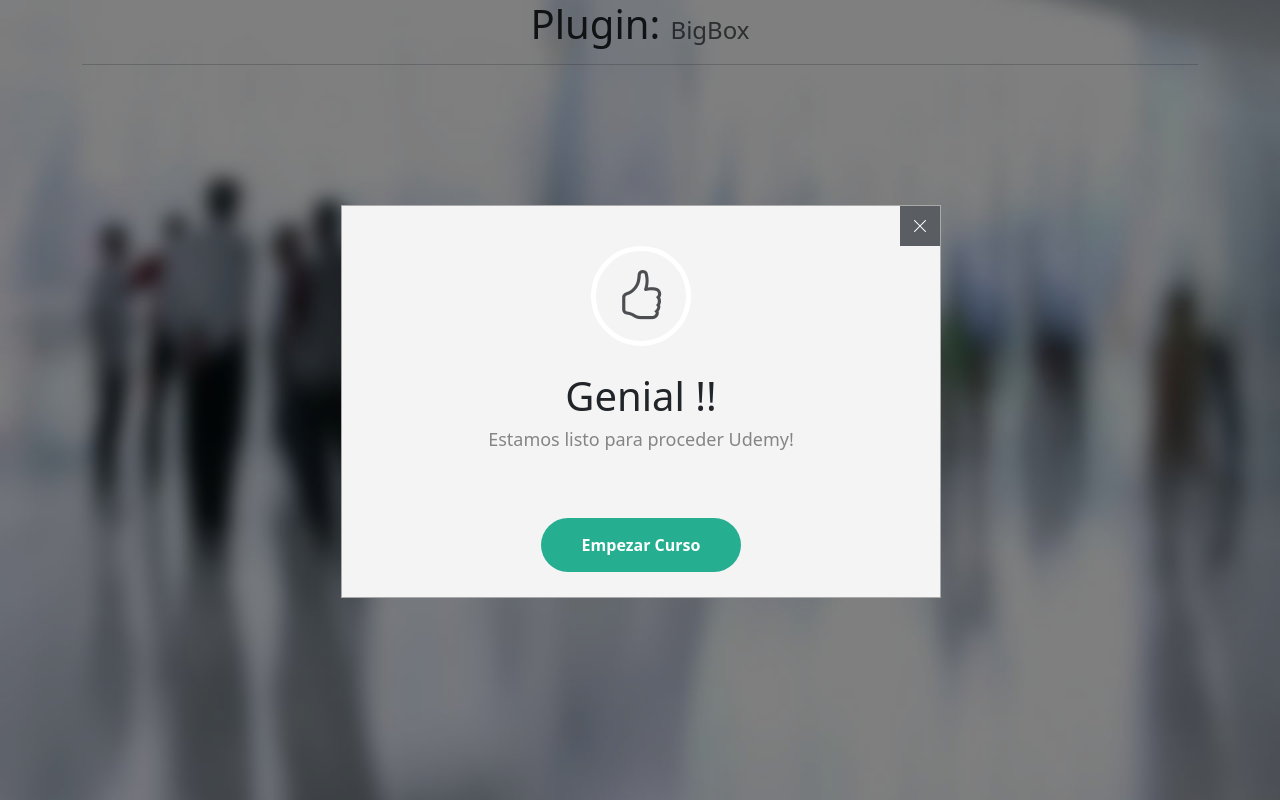
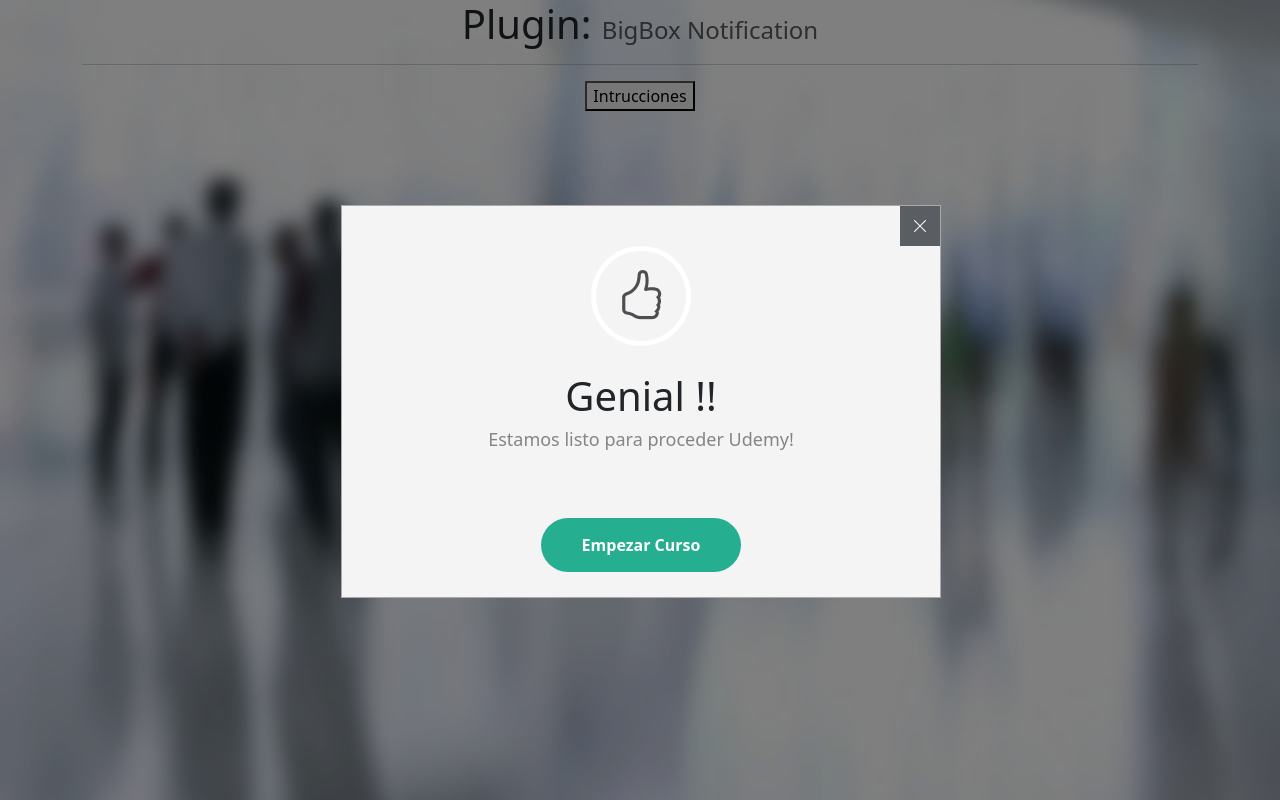
Before and after one commit to BladimirLanda/JQ_BigBox, a plain HTML site: page index.html in a window 1280 px wide. Drawn offline with nearby package versions, Linux system fonts and the light colour scheme.

Commit message:
Update: Se actualiza funcionalidad

```diff
--- a/css/style.css
+++ b/css/style.css
@@ -1,10 +1,9 @@
-
 html{
     margin: 0px;
 }
 
 body{
-    background:url(../img/background.jpg) no-repeat center center fixed;
+    background:url(../img/background.jpg) no-repeat center fixed;
     -webkit-background-size: cover;
     -moz-background-size: cover;
     -o-background-size: cover;
@@ -55,7 +54,6 @@ body{
     display: flex;
     justify-content: center;
     align-items: center;
-
 
     cursor: pointer;
 }
--- a/index.html
+++ b/index.html
@@ -3,19 +3,17 @@
 <head>
     <meta charset="UTF-8">
     <meta name="viewport" content="width=device-width, initial-scale=1.0">
-    <link rel="stylesheet" href="css/bootstrap.min.css">
-    <link rel="stylesheet" href="https://cdn.jsdelivr.net/npm/bootstrap-icons@1.11.3/font/bootstrap-icons.min.css">
+    <link rel="stylesheet" href="css/bootstrap.min.css"> <!--Bootstrap como framework CSS-->
+    <link rel="stylesheet" href="https://cdn.jsdelivr.net/npm/bootstrap-icons@1.11.3/font/bootstrap-icons.min.css"> <!--Bootstrap Icons CSS-->
     <link rel="stylesheet" href="css/style.css">
     <title>JQuery Basics</title>
 </head>
 <body>
-
     <div class="container text-center">
-        <h1>Plugin: <small class="text-muted fs-4">BigBox</small></h1>
+        <h1>Plugin: <small class="text-muted fs-4">BigBox Notification</small></h1>
         <hr>
-
+        <button>Intrucciones</button>
     </div>
-
 <script src="js/lib/jquery-3.7.1.min.js"></script>
 <script src="js/app.js"></script>
 <script>
--- a/js/app.js
+++ b/js/app.js
@@ -4,24 +4,27 @@ $(document).ready( app() );
 
 function app() {
 
+    //Plugin
     $.bigBox = function(opciones) {
 
+        //Parametros
         opcionesPlugin = $.extend({
-            icon: 'bi bi-pin-fill',
+            icon: "bi bi-pin-fill",
             titulo: undefined,
             texto: undefined,
-            textoBtn: 'Empezar'
+            textoBtn: "Empezar"
         }, opciones);
 
-        const {icon, titulo, texto, textoBtn} = opcionesPlugin;
+        const { icon, titulo, texto, textoBtn } = opcionesPlugin;
 
         if(!titulo || !texto) {
-            alert('se necesita especificar titulo y contenido');
+            alert('Se necesita especificar titulo y contenido');
             return;
         }
 
+        //Creación SlideShow
         let contenido = "";
-        contenido = '<div class="bigbox-fondo"></div>';
+        contenido += '<div class="bigbox-fondo"></div>';
 
         contenido += `
         <div class="bigbox-container">
@@ -48,9 +51,10 @@ function app() {
 
         $('body').prepend(contenido);
 
+        //Funciones
         animarEntrada();
 
-        //Cerrar
+        //--
         $('.bigbox-closed').on('click', function() {
             animarSalida();
 
@@ -59,7 +63,7 @@ function app() {
             }, 1000);
         });
 
-        //Principal
+        //--
         $('.bigbox-btn').on('click', function() {
             animarSalida();
 
@@ -69,14 +73,14 @@ function app() {
         });
 
 
-        //Animar Entrada
+        //--
         function animarEntrada() {
             const $fondo = $('.bigbox-fondo');
             const $bigBox = $('.bigbox-container');
 
 
-            const anchoW = $(window).width();
-            const altoW = $(window).height();
+            const anchoW = $(window).width(); //Extrae el valor width
+            const altoW = $(window).height(); //Extrae el valor height
 
             const anchoB = $bigBox.width();
             const altoB = $bigBox.height();
@@ -91,15 +95,15 @@ function app() {
 
 
             $fondo.fadeIn(500);
+            $bigBox.fadeIn(500);
 
-            $bigBox.fadeIn(500);
             $bigBox.animate({
                 opacity: 1,
                 top: calcTop
             }, 1000);
         }
 
-        //Animar Salida
+        //--
         function animarSalida() {
             const $fondo = $('.bigbox-fondo');
             const $bigBox = $('.bigbox-container');
@@ -108,7 +112,7 @@ function app() {
             $bigBox.fadeOut(500);
         }
 
-        //Remover
+        //--
         function removeBigbox() {
             const $fondo = $('.bigbox-fondo');
             const $bigBox = $('.bigbox-container');
```
Lines whose indentation alone changed are shown as unchanged.
